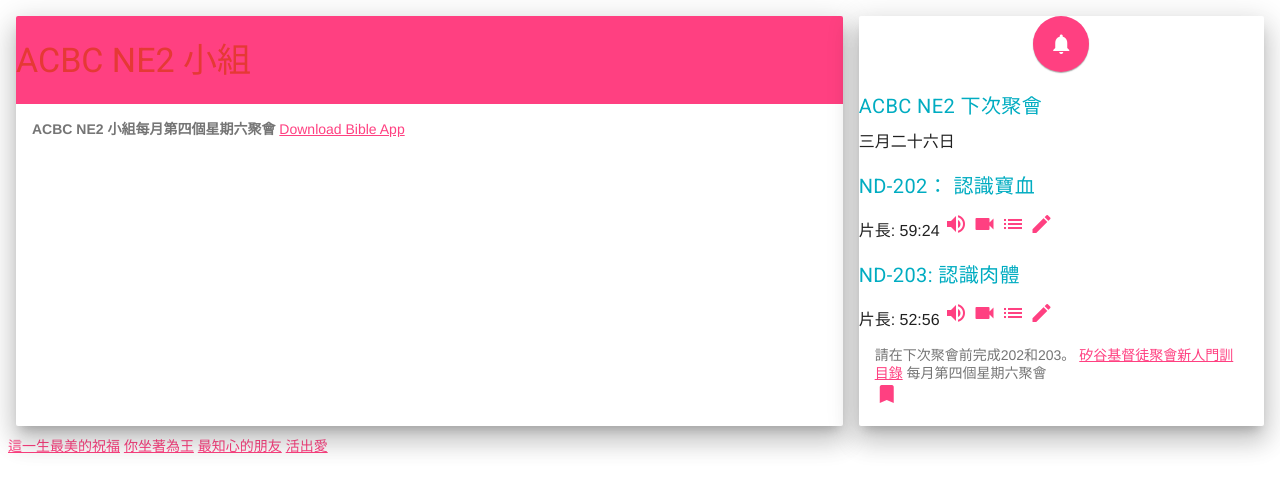
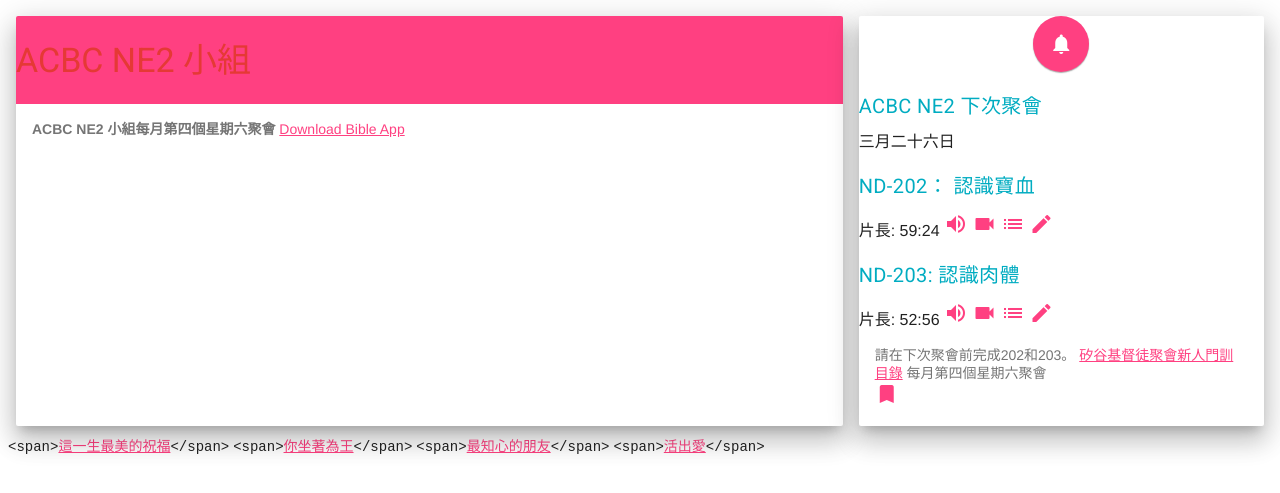
Before and after one commit to wzhouus/wzhouus.github.io, a Jekyll site: the page built from ne2/_posts/2015-09-26-smallgroup.md, in a window 1280 px wide. Shown: the top 493 px of the page. Built offline with Jekyll 4.4.1, drawn with Linux system fonts in a browser that asks for light colours; nearby versions of some CDN libraries.

Commit message:
Update 2015-09-26-smallgroup.md

```diff
--- a/ne2/_posts/2015-09-26-smallgroup.md
+++ b/ne2/_posts/2015-09-26-smallgroup.md
@@ -5,7 +5,7 @@
 date: 2015-09-26
 time: 7:00-8:45p
 ---
-[這一生最美的祝福](http://www.youtube.com/watch?v=neW0xVroNNs")
-[你坐著為王](http://www.youtube.com/watch?v=nuK3oi7-YoM)
-[最知心的朋友](http://www.youtube.com/watch?v=fvUsgi3gxJU")
-[活出愛](http://www.youtube.com/watch?v=O4fpjeHPc68")
+<code>&lt;span&gt;</code>[這一生最美的祝福](http://www.youtube.com/watch?v=neW0xVroNNs)<code>&lt;/span&gt;</code>
+<code>&lt;span&gt;</code>[你坐著為王](http://www.youtube.com/watch?v=nuK3oi7-YoM)<code>&lt;/span&gt;</code>
+<code>&lt;span&gt;</code>[最知心的朋友](http://www.youtube.com/watch?v=fvUsgi3gxJU)<code>&lt;/span&gt;</code>
+<code>&lt;span&gt;</code>[活出愛](http://www.youtube.com/watch?v=O4fpjeHPc68)<code>&lt;/span&gt;</code>
```
